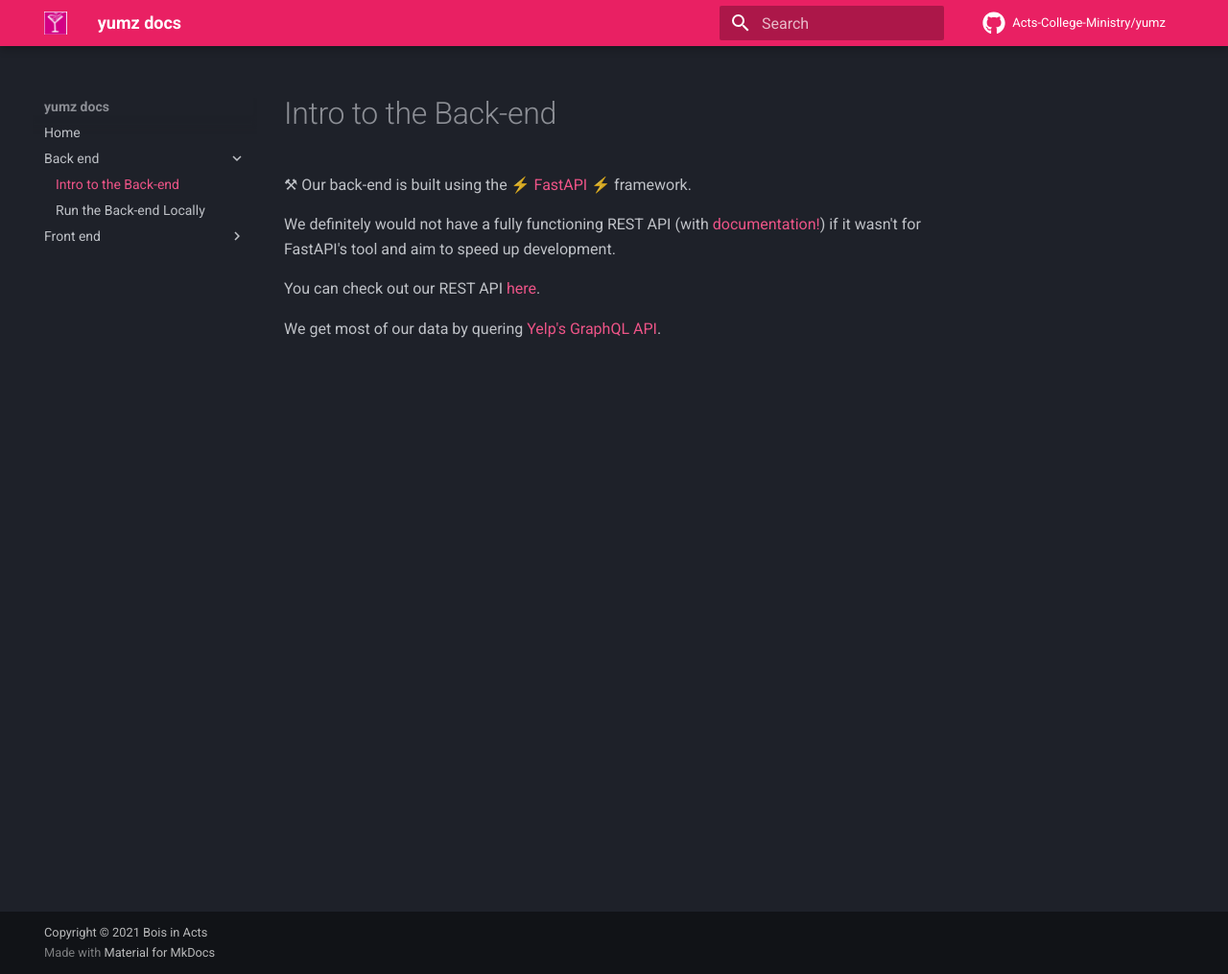
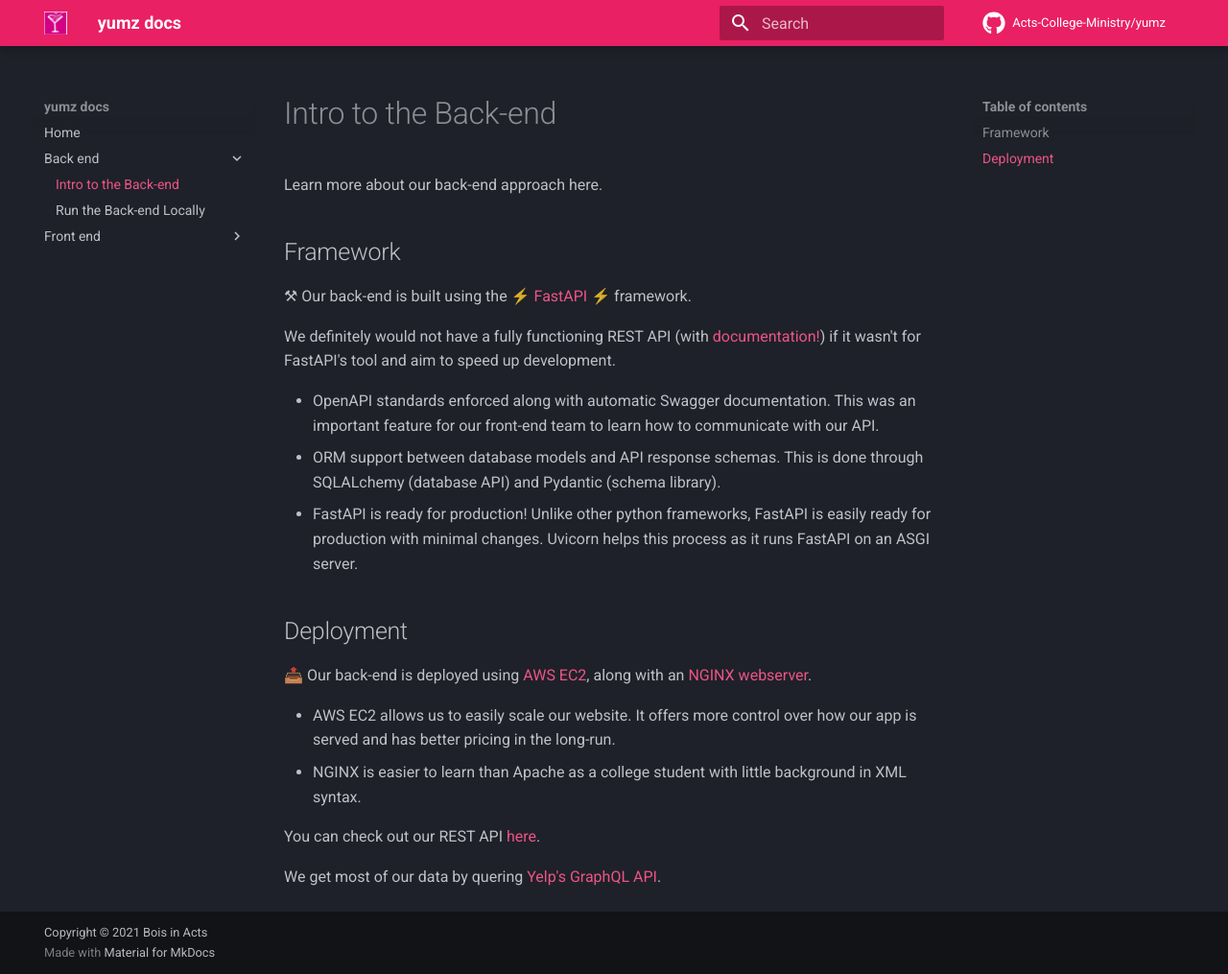
Before and after one commit to Acts-College-Ministry/yumz, an MkDocs documentation site: the page built from docs/Back-end/Intro.md, in a window 1280 px wide and 1015 px high. Shown: the whole window at 96% size. Built offline with MkDocs 1.6.1 and Material for MkDocs 9.7.7, drawn with Linux system fonts in a browser that asks for light colours; comment, search, counter and statistics services are not loaded.

Commit message:
Update Intro.md

```diff
--- a/docs/Back-end/Intro.md
+++ b/docs/Back-end/Intro.md
@@ -1,9 +1,24 @@
 # Intro to the Back-end
+
+Learn more about our back-end approach here.
+
+## Framework
 
 ⚒ Our back-end is built using the ⚡ [FastAPI](https://fastapi.tiangolo.com/) ⚡ framework.
 
 We definitely would not have a fully functioning REST API (with [documentation!]((https://api.yumz.tisuela.com/))) if it wasn't for FastAPI's tool and aim to speed up development.
 
+* OpenAPI standards enforced along with automatic Swagger documentation. This was an important feature for our front-end team to learn how to communicate with our API.
+* ORM support between database models and API response schemas. This is done through SQLALchemy (database API) and Pydantic (schema library).
+* FastAPI is ready for production! Unlike other python frameworks, FastAPI is easily ready for production with minimal changes. Uvicorn helps this process as it runs FastAPI on an ASGI server.
+
+## Deployment
+
+📤 Our back-end is deployed using [AWS EC2](https://aws.amazon.com/ec2/), along with an [NGINX webserver](https://www.nginx.com/).
+
+* AWS EC2 allows us to easily scale our website. It offers more control over how our app is served and has better pricing in the long-run.
+* NGINX is easier to learn than Apache as a college student with little background in XML syntax.
+
 You can check out our REST API [here](https://api.yumz.tisuela.com/).
 
 We get most of our data by quering [Yelp's GraphQL API](https://www.yelp.com/developers/graphql/guides/intro).
```
